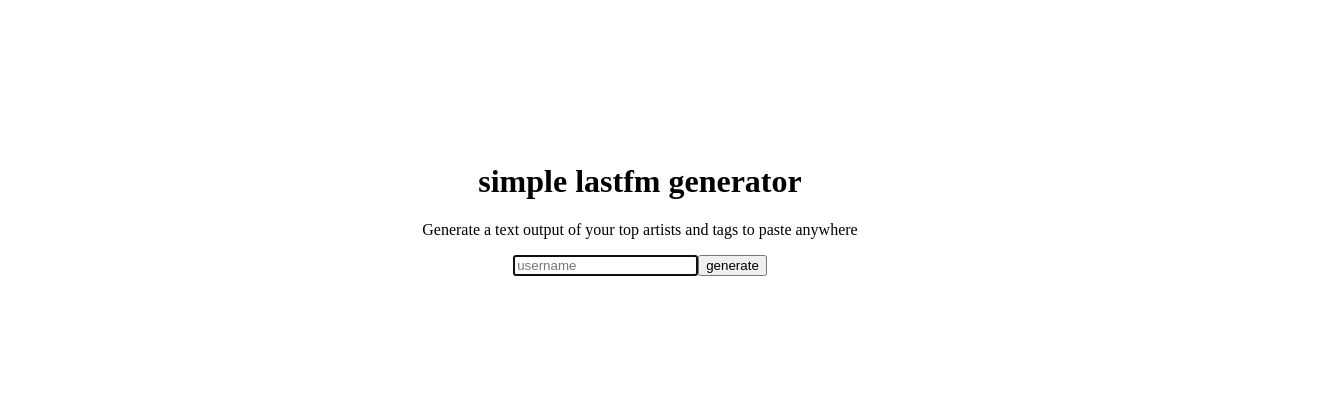
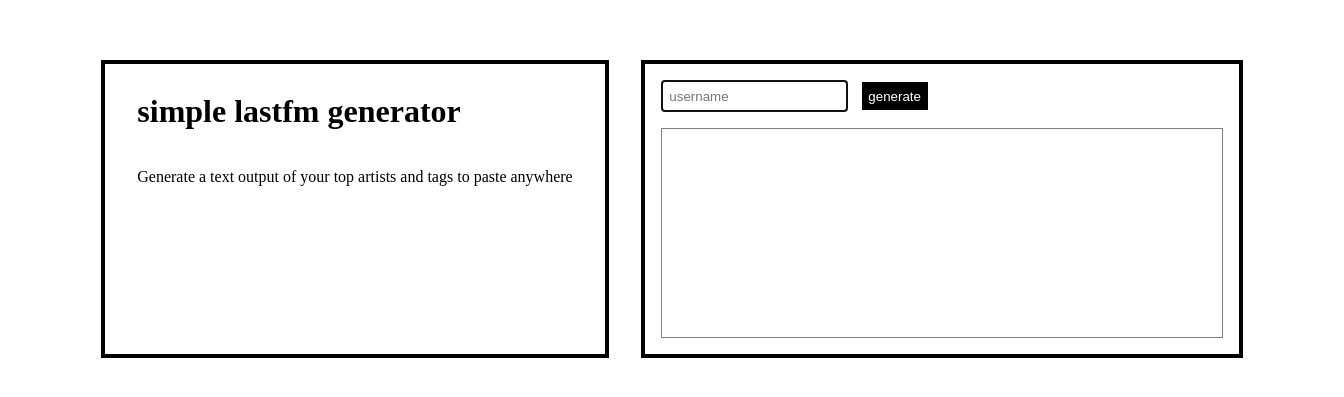
Before and after one commit to kayehol/simple-lastfm-generator, a React (Vite) app: page / in a window 1280 px wide. Shown: the part 191-588 px from the top of the page, 1344 px wide, since content can reach past the window. Built offline with nearby package versions, Linux system fonts and the light colour scheme.

Commit message:
Add styling

```diff
--- a/package.json
+++ b/package.json
@@ -11,11 +11,13 @@
   "dependencies": {
     "react": "^18.2.0",
     "react-dom": "^18.2.0",
-    "react-query": "^3.39.2"
+    "react-query": "^3.39.2",
+    "styled-components": "^5.3.6"
   },
   "devDependencies": {
     "@types/react": "^18.0.26",
     "@types/react-dom": "^18.0.9",
+    "@types/styled-components": "^5.1.26",
     "@vitejs/plugin-react": "^3.0.0",
     "typescript": "^4.9.3",
     "vite": "^4.0.0"
--- a/src/App.css
+++ b/src/App.css
@@ -1,6 +1,11 @@
 #root {
-  max-width: 1280px;
-  margin: 0 auto;
-  padding: 2rem;
-  text-align: center;
+  max-width: 100vw;
 }
+.container {
+  display: flex;
+  flex-direction: row;
+  justify-content: center;
+  margin: 0;
+  padding: 2em;
+  width: 100vw;
+}
--- a/src/App.tsx
+++ b/src/App.tsx
@@ -4,7 +4,7 @@
 
 function App() {
   return (
-    <div className="App">
+    <div className='container'>
       <Header />
       <Chart />
     </div>
--- a/src/components/Chart.tsx
+++ b/src/components/Chart.tsx
@@ -1,10 +1,46 @@
 import { useState } from 'react';
 import { useQuery } from 'react-query';
+import styled from 'styled-components';
 
 import { fetchArtists } from '../queries/fetchArtists';
 import { fetchTags } from '../queries/fetchTags';
 import { Artist, ArtistQuery } from '../types/Artist';
 import { TagsQuery } from '../types/Tag';
+
+const Styled = styled.div`
+    border: 4px solid black;
+    margin: 1em;
+    padding: 1em;
+    form {
+        margin-bottom: 1em;
+    }
+    input {
+        border: 2px solid black;
+        padding: 0.5em 0 0.5em 0.5em;
+    }
+    button {
+        margin-left: 1em;
+        background-color: black;
+        color: white;
+        border: 0;
+        padding: 0.5em;
+    }
+    .output {
+        font-size: 150%;
+        padding: 1em;
+        border: 1px solid grey;
+        height: 20vh;
+        width: 40vw;
+        word-wrap; break-word;
+    }
+    .upperForm {
+        display: flex;
+        flex-direction: row;
+    }
+    .config {
+        margin-left: 1em;
+    }
+`
 
 export const Chart = () => {
     const [ username, setUsername ] = useState('');
@@ -35,7 +71,8 @@
     }
 
     return (
-        <>
+        <Styled>
+            <div className='upperForm'>
                 <form onSubmit={event => event.preventDefault()}>
                     <input
                         autoFocus
@@ -47,11 +84,16 @@
                         generate
                     </button>
                 </form>
+                <div className='config'>
                     {username && <pre>Output for {username}'s last 7 days:</pre>}
-            {topArtists && <pre>{formatArtist(topArtists)}</pre>}
-            {tags && <pre>{formatTags(tags)}</pre>}
+                </div>
+            </div>
+            <div className='output'>
+                {topArtists && <p>{formatArtist(topArtists)}</p>}
+                {tags && <p>{formatTags(tags)}</p>}
                 {isError && <>{error.message}</>}
                 {isLoading && <pre>Loading...</pre>}
-        </>
+            </div>
+        </Styled>
     )
 }
--- a/src/components/Header.tsx
+++ b/src/components/Header.tsx
@@ -1,6 +1,16 @@
+import styled  from 'styled-components';
+
+const Style = styled.div`
+    display: flex;
+    flex-direction: column;
+    border: 4px solid black;
+    padding: 0.5em 2em;
+    margin: 1em;
+`
+
 export const Header = () => (
-    <>
+    <Style>
         <h1>simple lastfm generator</h1>
         <p>Generate a text output of your top artists and tags to paste anywhere</p>
-    </>
+    </Style>
 )
```
Also changed, not shown: 1 other file (tests, documents, lock files or other folders). Lines whose indentation alone changed are shown as unchanged.
